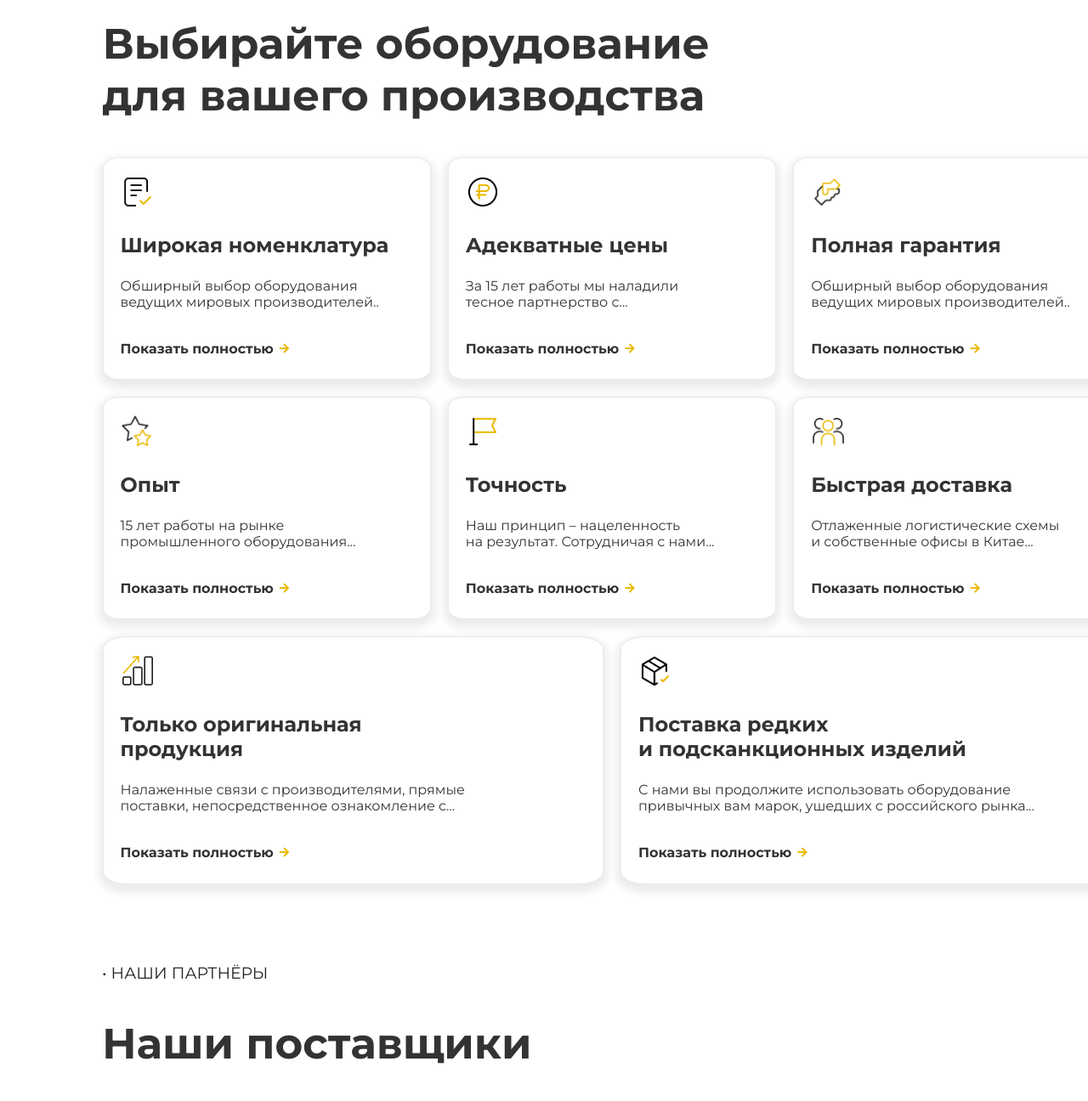
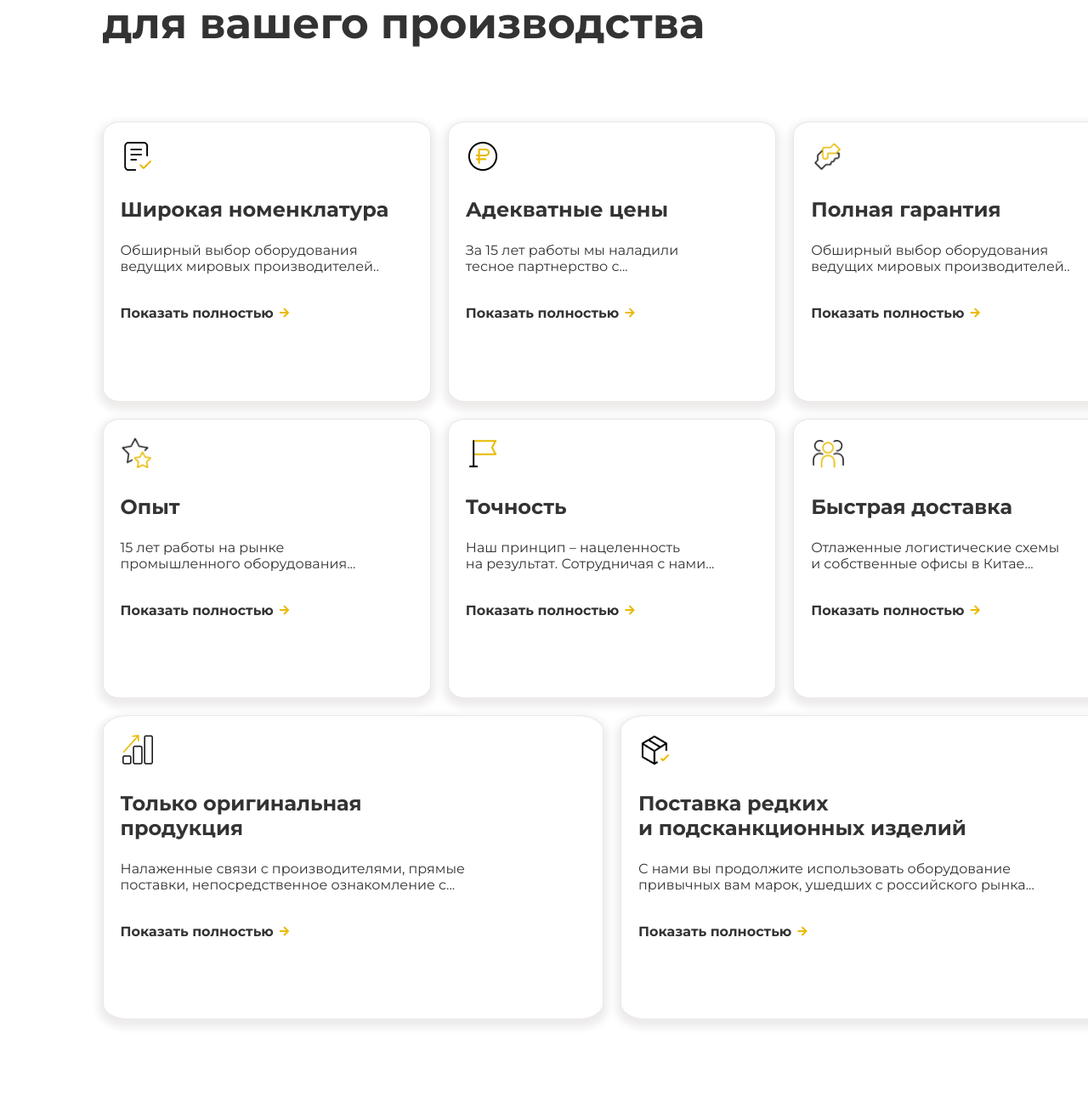
Before and after one commit to motya-creat/test-landing, a plain HTML site: page index.html in a window 1280 px wide. Shown: the part 1186-2482 px from the top of the page at 85% size. Drawn offline with nearby package versions, Linux system fonts and the light colour scheme; a web font is replaced by a local one.

```diff
--- a/index.html
+++ b/index.html
@@ -81,8 +81,10 @@
                             <br>ПНЕВМАТИЧЕСКОЕ<br>
                             ОБОРУДОВАНИЕ И КИП
                         </p>
-                        <p style="font-size: 1rem; font-weight: 400;">КИПиА агрегаты • узлы • комплектующие • запчасти</p>
-                        <p style="font-size: 1rem; font-weight: 400;">Надежные и быстрые поставки для бесперебойной работы <br>вашего
+                        <p style="font-size: 1rem; font-weight: 400;">КИПиА агрегаты • узлы • комплектующие • запчасти
+                        </p>
+                        <p style="font-size: 1rem; font-weight: 400;">Надежные и быстрые поставки для бесперебойной
+                            работы <br>вашего
                             производства</p>
                         <button class="btn-catalog d-flex">Перейти в каталог</button>
                     </div>
@@ -100,63 +102,67 @@
             <h1>Другие товары категории</h1>
 
         </section>
-        <section class="advantages">
+        <section>
             <p class="classification">• НАШИ ПРЕИМУЩЕСТВА</p>
             <h1 class="title">Выбирайте оборудование<br>для вашего производства</h1>
-            <div class="d-flex cards">
-                <div class="card small-card">
+            <div class="advantages d-flex">
+                <div class="card">
                     <img src="image/icons/peaper.png" alt="#">
                     <p class="title-main">Широкая номенклатура</p>
                     <p class="main-text">Обширный выбор оборудования<br>ведущих мировых производителей..</p>
                     <a href="">Показать полностью <i class="ri-arrow-right-line"></i></a>
                 </div>
-                <div class="card small-card">
+                <div class="card">
                     <img src="image/icons/rub.png" alt="#">
                     <p class="title-main">Адекватные цены</p>
                     <p class="main-text">За 15 лет работы мы наладили<br>тесное партнерство с...</p>
                     <a href="">Показать полностью <i class="ri-arrow-right-line"></i></a>
                 </div>
-                <div class="card small-card">
+                <div class="card">
                     <img src="image/icons/handshake.png" alt="#">
                     <p class="title-main">Полная гарантия</p>
                     <p class="main-text">Обширный выбор оборудования<br>ведущих мировых производителей..</p>
                     <a href="">Показать полностью <i class="ri-arrow-right-line"></i></a>
                 </div>
-            </div>
-            <div class="d-flex cards">
-                <div class="card small-card">
+
+
+                <div class="card">
                     <img src="image/icons/Star.png" alt="#">
                     <p class="title-main">Опыт</p>
                     <p class="main-text">15 лет работы на рынке<br>промышленного оборудования...</p>
                     <a href="">Показать полностью <i class="ri-arrow-right-line"></i></a>
                 </div>
-                <div class="card small-card">
+                <div class="card">
                     <img src="image/icons/flag.png" alt="#">
                     <p class="title-main">Точность</p>
                     <p class="main-text">Наш принцип – нацеленность<br>на результат. Сотрудничая с нами...</p>
                     <a href="">Показать полностью <i class="ri-arrow-right-line"></i></a>
                 </div>
-                <div class="card small-card">
+                <div class="card">
                     <img src="image/icons/people.png" alt="#">
                     <p class="title-main">Быстрая доставка</p>
                     <p class="main-text">Отлаженные логистические схемы<br>и собственные офисы в Китае...</p>
                     <a href="">Показать полностью <i class="ri-arrow-right-line"></i></a>
                 </div>
-            </div>
-            <div class="d-flex cards">
-                <div class="card big-card">
+
+
+                <div class="card ">
                     <img src="image/icons/grafic.png" alt="#">
                     <p class="title-main">Только оригинальная<br>продукция</p>
-                    <p class="main-text">Налаженные связи с производителями, прямые<br>поставки, непосредственное ознакомление с...</p>
+                    <p class="main-text">Налаженные связи с производителями, прямые<br>поставки, непосредственное
+                        ознакомление с...</p>
                     <a href="">Показать полностью <i class="ri-arrow-right-line"></i></a>
                 </div>
-                <div class="card big-card">
+                <div class="card ">
                     <img src="image/icons/box.png" alt="#">
                     <p class="title-main">Поставка редких<br>и подсканкционных изделий</p>
-                    <p class="main-text">С нами вы продолжите использовать оборудование<br>привычных вам марок, ушедших с российского рынка...</p>
+                    <p class="main-text">С нами вы продолжите использовать оборудование<br>привычных вам марок, ушедших
+                        с
+                        российского рынка...</p>
                     <a href="">Показать полностью <i class="ri-arrow-right-line"></i></a>
                 </div>
             </div>
+
         </section>
 
 
@@ -165,10 +171,10 @@
 
 
 
-        <section class="partners">
+        <section>
             <p class="classification">• НАШИ ПАРТНЁРЫ</p>
             <h1 class="title">Наши поставщики</h1>
-            <div class="d-flex">
+            <div class="partners d-flex">
                 <div class="partners-card d-flex">
                     <img src="image/partners/SMC.png" alt="#">
                 </div>
@@ -178,8 +184,8 @@
                 <div class="partners-card d-flex">
                     <img src="image/partners/pccGraitec.png" alt="#">
                 </div>
-            </div>
-            <div class="d-flex">
+
+
                 <div class="partners-card d-flex">
                     <img src="image/partners/IBS.png" alt="#">
                 </div>
--- a/src/styles/style.css
+++ b/src/styles/style.css
@@ -11,16 +11,19 @@
     color: #333333;
     text-decoration: none;
 }
-.wrap{
+
+.wrap {
     flex-wrap: wrap;
 }
 
 button:hover {
     cursor: pointer;
 }
+
 .touch {
     cursor: pointer;
 }
+
 .d-flex {
     display: flex;
 }
@@ -69,12 +72,13 @@
     font-size: 20px;
     color: #888888;
 }
-.b-footer{
+
+.b-footer {
     font-size: 20px;
     color: #FBFBFD;
 }
 
-.under-line{
+.under-line {
     border-bottom: 1px solid #00000012;
 }
 
@@ -87,7 +91,8 @@
     font-size: 19px;
     color: #888888;
 }
-.b-second-header-search:hover{
+
+.b-second-header-search:hover {
     transition: 0.3s;
     color: #333333;
 }
@@ -197,7 +202,7 @@
     width: 997px;
     height: 600px;
     background-image:
-    url('https://s3-alpha-sig.figma.com/img/70e8/9ad7/4e89c10c431f11d2bb547996a4a53ba3?Expires=1744588800&Key-Pair-Id=APKAQ4GOSFWCW27IBOMQ&Signature=i8RCY400uwuBGgGv-22UH0zrvjczhMDAaP1JWBuBPVmnJ~BCs-eq-UhVW1u6XxoxgUJW3rf~5vQbZ4hxvZx7anfoaTrLS8pTcsGF3epRx7w1rPd~VOHnf48Deq9C~~esWHScxaTWop-nq6aZnlE52qP9ZKhVXz8pVZaLUdjH2UYbY~LoOy90r7qDR-P4soCa3qXYT-OVEGc0cqBNjejejDHHqiv42-~pkUxjeMUxykTvPZ-l-yE2lkePx0JNFEX-j3SfS9C1~~zEa16UyNdqsPeGyUSmJSJW0v~3XU6V3XtwjqZZ0y6C-R-lGkYVyHtNDy3Qa1HepEgUi7efAlX1aQ__');
+        url('https://s3-alpha-sig.figma.com/img/70e8/9ad7/4e89c10c431f11d2bb547996a4a53ba3?Expires=1744588800&Key-Pair-Id=APKAQ4GOSFWCW27IBOMQ&Signature=i8RCY400uwuBGgGv-22UH0zrvjczhMDAaP1JWBuBPVmnJ~BCs-eq-UhVW1u6XxoxgUJW3rf~5vQbZ4hxvZx7anfoaTrLS8pTcsGF3epRx7w1rPd~VOHnf48Deq9C~~esWHScxaTWop-nq6aZnlE52qP9ZKhVXz8pVZaLUdjH2UYbY~LoOy90r7qDR-P4soCa3qXYT-OVEGc0cqBNjejejDHHqiv42-~pkUxjeMUxykTvPZ-l-yE2lkePx0JNFEX-j3SfS9C1~~zEa16UyNdqsPeGyUSmJSJW0v~3XU6V3XtwjqZZ0y6C-R-lGkYVyHtNDy3Qa1HepEgUi7efAlX1aQ__');
     background-size: cover;
     border-radius: 25px;
 }
@@ -249,10 +254,12 @@
 }
 
 .advantages {
-    justify-content: space-between;
     width: 1199px;
     height: 1057px;
     margin: 85px 0 120px 0;
+    flex-wrap: wrap;
+    justify-content: center;
+    gap: 20px;
 }
 
 .card {
@@ -260,6 +267,9 @@
     padding: 20px;
     border-radius: 5%;
     box-shadow: 0px 5px 10px 5px #eeebeb;
+    flex: auto;
+    width: 20rem;
+
 }
 
 .cards {
@@ -294,16 +304,6 @@
     padding-bottom: 20px;
 }
 
-.small-card {
-    width: 360px;
-    height: 220px;
-}
-
-.big-card {
-    width: 580px;
-    height: 250px;
-}
-
 .classification {
     color: #242424;
     font-size: 1.188rem;
@@ -314,26 +314,21 @@
     font-size: 3.125rem;
 }
 
-.partners{
-    width: 1200px;
-    height: 690px;
+.partners {
+ justify-content: center;
+ flex-wrap: wrap-reverse;
 }
-.partners-card{
+
+.partners-card {
     border: 1px solid #2424241A;
     width: 400px;
     height: 273px;
     justify-content: center;
-}
-.partners-card i {
-    width: 250px;
-    height: 190px;
+    flex-grow: unset;
 }
 
 
-
-
-
-.footer{
+.footer {
     bottom: 0;
     flex-direction: column;
     background-color: #27333E;
@@ -341,84 +336,97 @@
 }
 
 
-.footer__logo{
+.footer__logo {
     padding: 20px;
     width: 144px;
     height: 50px;
 }
 
-.footer__top{
+.footer__top {
     justify-content: space-between;
     align-items: center;
     border-bottom: 2px solid #4e4e4e;
 }
 
-.footer__element{
+.footer__element {
     gap: 24px;
 }
 
-.footer__element a{
+.footer__element a {
     color: #FBFBFD;
     font-weight: 600;
 }
-.social__icons{
+
+.social__icons {
     gap: 16px;
 }
 
-.footer__contacts{
+.footer__contacts {
     align-items: center;
     justify-content: space-between;
     flex-direction: row;
     padding: 25px 0 35px 0;
     border-bottom: 2px solid #4e4e4e;
 }
-.contacts__left{
+
+.contacts__left {
     gap: 50px;
     align-items: center;
     justify-content: space-between;
 }
 
-.contacts__mail{
+.contacts__mail {
     flex-direction: column;
 }
-.contacts__mail p{
+
+.contacts__mail p {
     color: #FBFBFD;
     font-weight: 600;
 }
+
 .contacts__mail a {
     text-decoration: solid;
     color: #FBFBFD;
 }
+
 .contacts__phone {
     flex-direction: column;
 }
+
 .contacts__phone p {
     color: #FBFBFD;
     font-weight: 600;
 }
+
 .contacts__phone a {
     text-decoration: solid;
     color: #FBFBFD;
 }
+
 .contacts__addres {
     flex-direction: column;
 }
+
 .contacts__addres p {
     color: #FBFBFD;
     font-weight: 600;
 }
+
 .contacts__addres a {
     text-decoration: solid;
     color: #FBFBFD;
 }
+
 .footer__bottom {
     padding: 24px 0 0 0;
     align-items: center;
     justify-content: space-between;
 }
-.footer__bottom a{
+
+.footer__bottom a {
     color: #FBFBFD;
 }
+
 .footer__bottom p {
     color: #FBFBFD;
     text-align: right;
```
